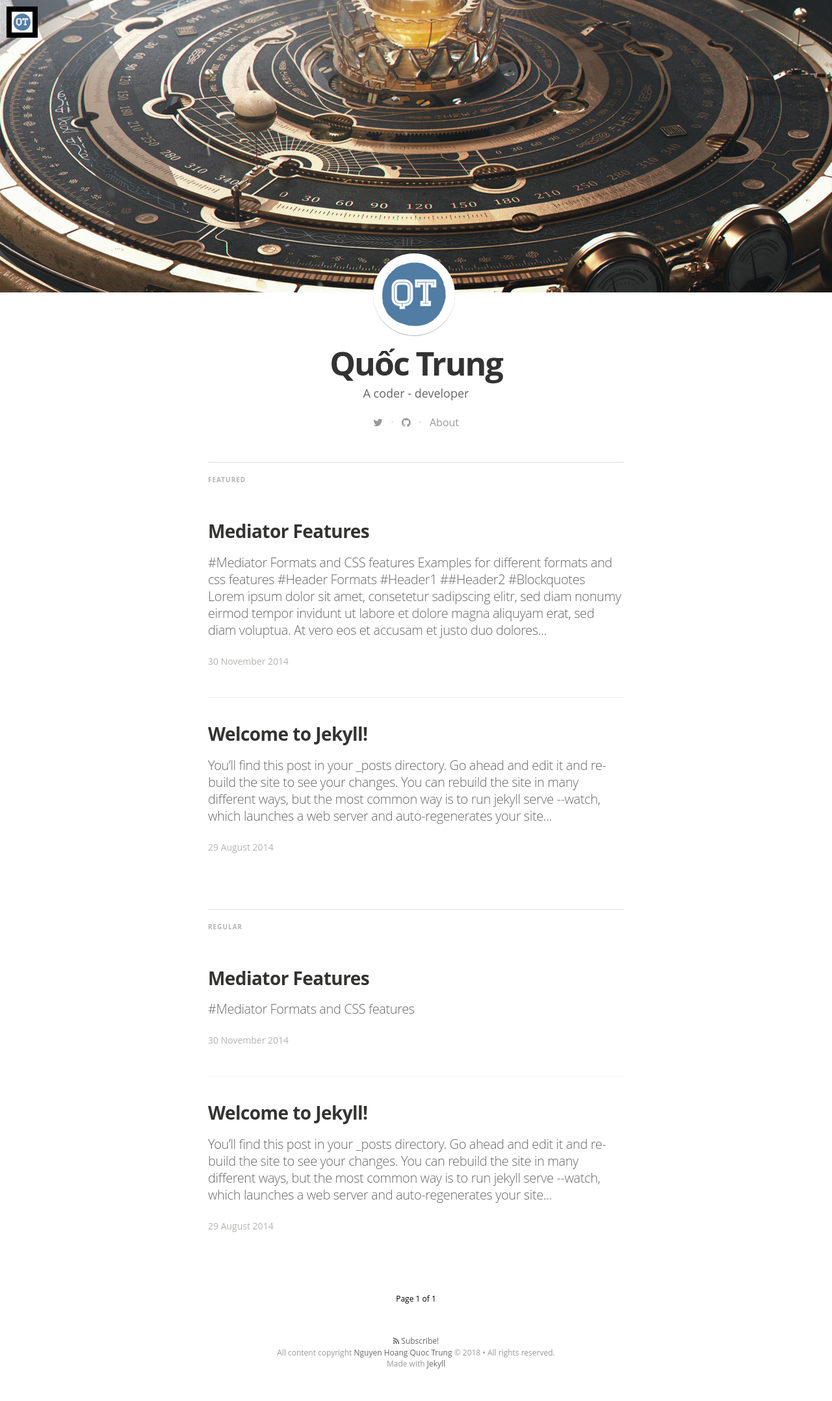
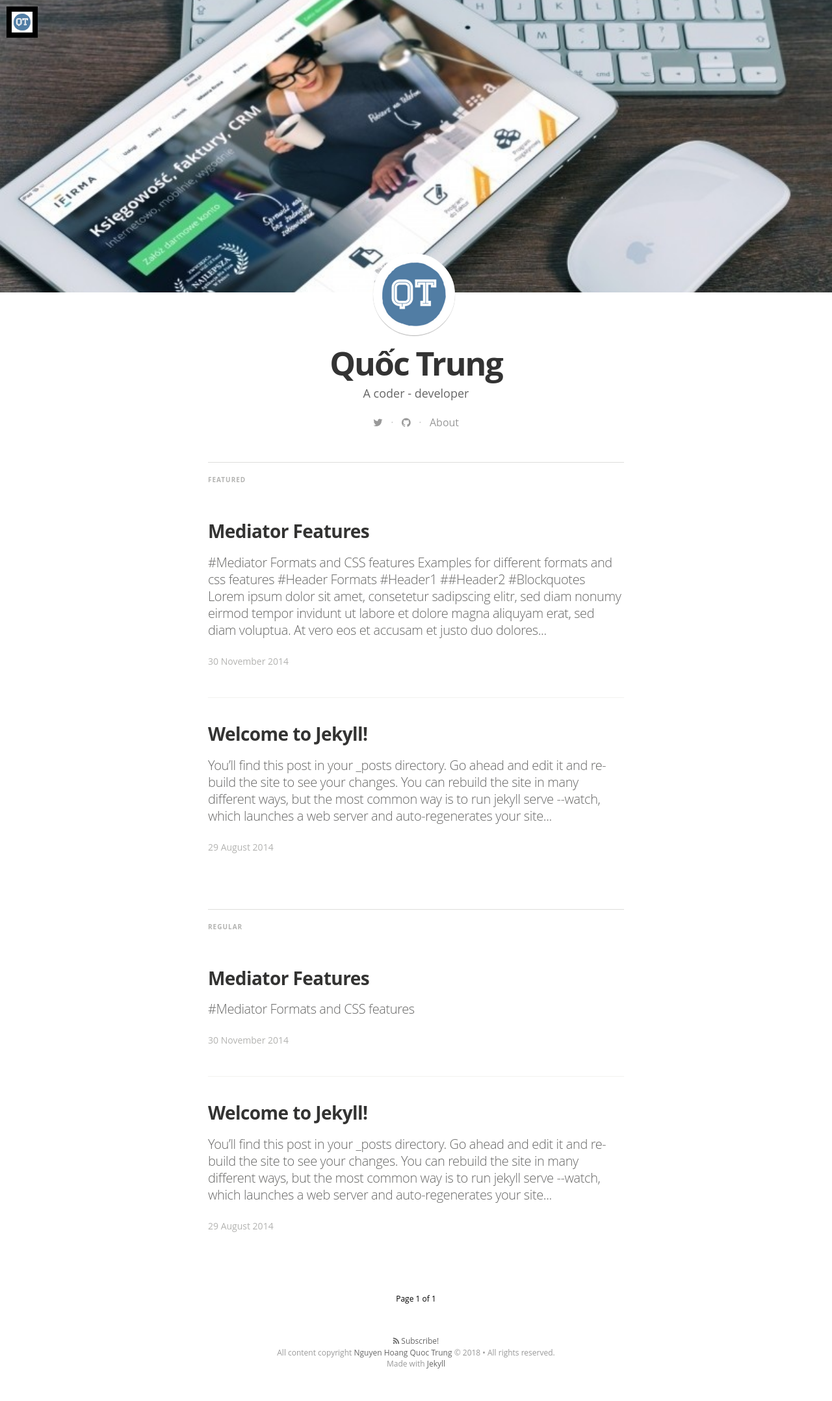
Before and after one commit to nhqtrung/nhqtrung.github.io, a Jekyll site: the page built from index.html, in a window 1280 px wide. Shown: the whole page at 65% size. Built offline with Jekyll 4.4.1, drawn with Linux system fonts in a browser that asks for light colours; nearby versions of some CDN libraries; some web fonts are replaced; the list of posts is cut into pages by our own code.

Commit message:
change cover

```diff
--- a/_config.yml
+++ b/_config.yml
@@ -14,7 +14,7 @@ logo: "/assets/images/qt_logo.jpg"
 float_logo: true # true, false (default)
 
 # blog cover
-cover: "/assets/images/background_image.jpg"
+cover: "/assets/images/background_image2.jpg"
 
 name: 'Nguyen Hoang Quoc Trung'
 author: 'Dirk Fabisch'
```
Also changed, not shown: assets/images/background_image2.jpg (added).
